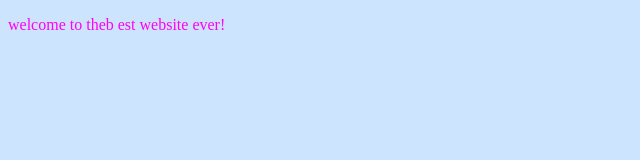
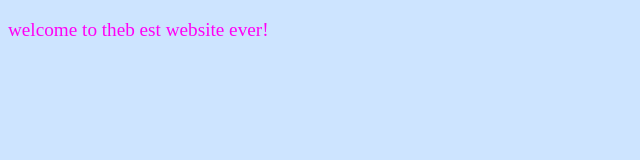
Before and after one commit to jacob18011871/year11portfolio, a plain HTML site: page index.html in a window 1280 px wide. Shown: the whole page, without its empty margins (0-640 px from the left). Drawn offline with Linux system fonts and the light colour scheme.

Commit message:
Update style.css

```diff
--- a/style.css
+++ b/style.css
@@ -2,5 +2,6 @@ body{
     background-color:#CDE4FF
 }
 p{
-    color:#FF00F5
+    color:#FF00F5;
+    font-size:larger
 }
```
